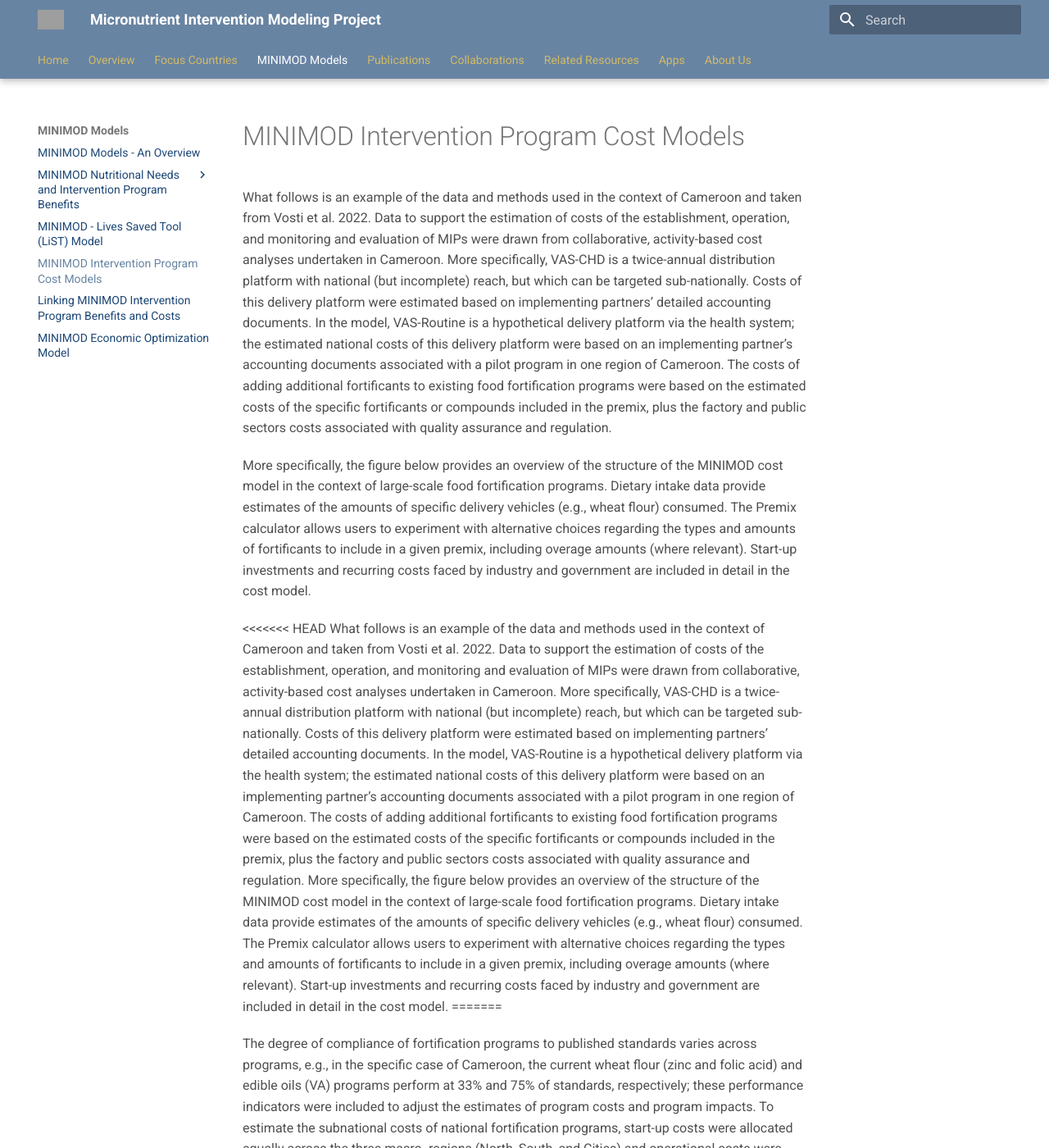
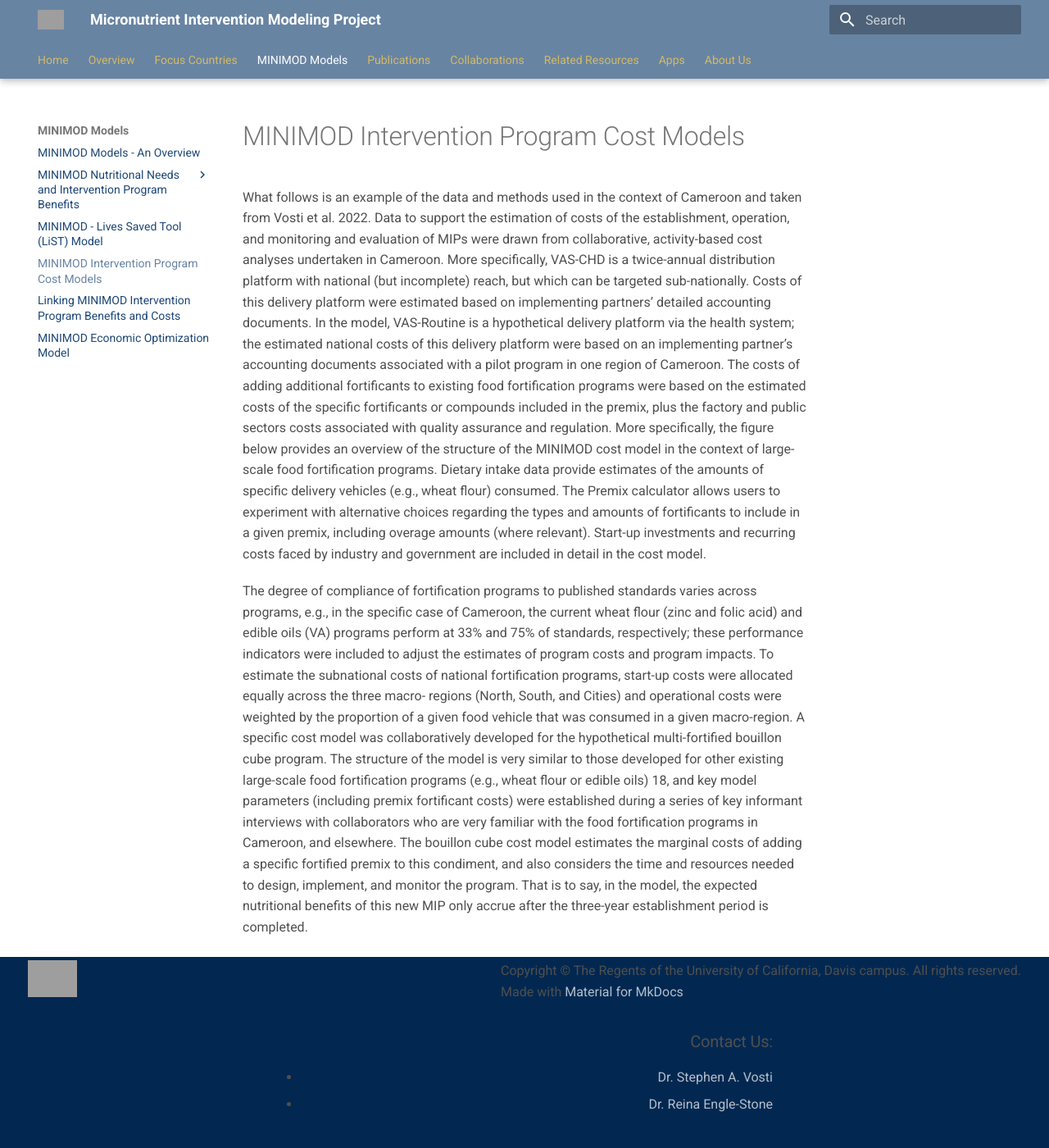
Before and after one commit to minimod-nutrition/minimod-website, an MkDocs documentation site: the page built from docs/minimod_models/minimod_intervention/minimod_intervention_text.md, in a window 1280 px wide and 1400 px high. Shown: the whole window at 82% size. Built offline with MkDocs 1.6.1 and Material for MkDocs 9.7.7, drawn with Linux system fonts in a browser that asks for light colours; nearby versions of some CDN libraries; some of the changed text lies outside the part shown; grey boxes are pictures that could not be loaded.

Commit message:
Update minimod_intervention_text.md

```diff
--- a/docs/minimod_models/minimod_intervention/minimod_intervention_text.md
+++ b/docs/minimod_models/minimod_intervention/minimod_intervention_text.md
@@ -1,25 +1,3 @@
-What follows is an example of the data and methods used in the context of Cameroon and taken from
-Vosti et al. 2022. Data to support the estimation of costs of the establishment, operation, and
-monitoring and evaluation of MIPs were drawn from collaborative, activity-based cost analyses
-undertaken in Cameroon. More specifically, VAS-CHD is a twice-annual distribution platform with
-national (but incomplete) reach, but which can be targeted sub-nationally. Costs of this delivery
-platform were estimated based on implementing partners’ detailed accounting documents. In the
-model, VAS-Routine is a hypothetical delivery platform via the health system; the estimated national
-costs of this delivery platform were based on an implementing partner’s accounting documents
-associated with a pilot program in one region of Cameroon. The costs of adding additional fortificants to
-existing food fortification programs were based on the estimated costs of the specific fortificants or
-compounds included in the premix, plus the factory and public sectors costs associated with quality
-assurance and regulation.
-
-
-More specifically, the figure below provides an overview of the structure of the MINIMOD cost model in
-the context of large-scale food fortification programs. Dietary intake data provide estimates of the
-amounts of specific delivery vehicles (e.g., wheat flour) consumed. The Premix calculator allows users to
-experiment with alternative choices regarding the types and amounts of fortificants to include in a given
-premix, including overage amounts (where relevant). Start-up investments and recurring costs faced by
-industry and government are included in detail in the cost model.
-
-<<<<<<< HEAD
 What follows is an example of the data and methods used in the context of Cameroon and taken from
 Vosti et al. 2022. Data to support the estimation of costs of the establishment, operation, and
 monitoring and evaluation of MIPs were drawn from collaborative, activity-based cost analyses
@@ -38,14 +16,12 @@ amounts of specific delivery vehicles (e.g., wheat flour) consumed. The Premix c
 experiment with alternative choices regarding the types and amounts of fortificants to include in a given
 premix, including overage amounts (where relevant). Start-up investments and recurring costs faced by
 industry and government are included in detail in the cost model.
-=======
-
 
 The degree of compliance of fortification programs to published standards varies across programs, e.g.,
 in the specific case of Cameroon, the current wheat flour (zinc and folic acid) and edible oils (VA)
 programs perform at 33% and 75% of standards, respectively; these performance indicators were
-included to adjust the estimates of program costs and program impacts. To estimate the subnational
-costs of national fortification programs, start-up costs were allocated equally across the three macro-
+included to adjust the estimates of program costs and program impacts. To estimate the subnational costs
+of national fortification programs, start-up costs were allocated equally across the three macro-
 regions (North, South, and Cities) and operational costs were weighted by the proportion of a given food
 vehicle that was consumed in a given macro-region. A specific cost model was collaboratively developed
 for the hypothetical multi-fortified bouillon cube program. The structure of the model is very similar to
```
Also changed, not shown: other parts of docs/minimod_models/minimod_intervention/minimod_intervention_text.md (+0 -1 lines).
